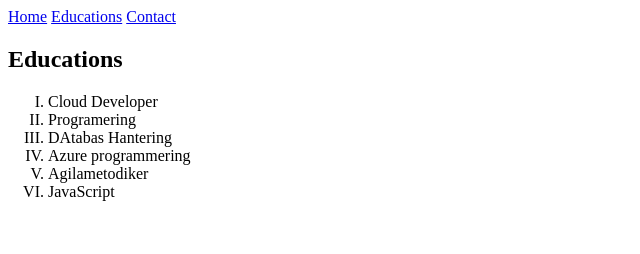
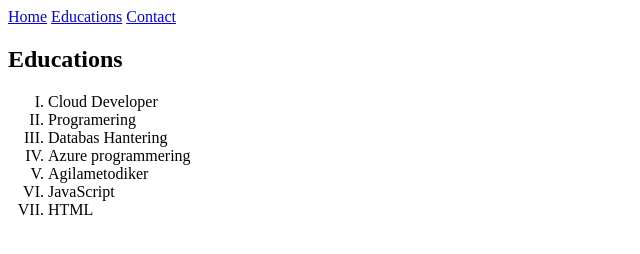
Before and after one commit to ViktorAndric/UglyWebsite, a plain HTML site: page educations.html in a window 1280 px wide. Shown: the whole page, without its empty margins (0-640 px from the left). Drawn offline with Linux system fonts and the light colour scheme.

Commit message:
Added skills

```diff
--- a/educations.html
+++ b/educations.html
@@ -15,10 +15,11 @@
     <ol type="I">
         <li>Cloud Developer</li>
         <li>Programering</li>
-        <li>DAtabas Hantering</li>
+        <li>Databas Hantering</li>
         <li>Azure programmering</li>
         <li>Agilametodiker</li>
         <li>JavaScript</li>
+        <li>HTML</li>
     </ol>
 </body>
 </html>
```
